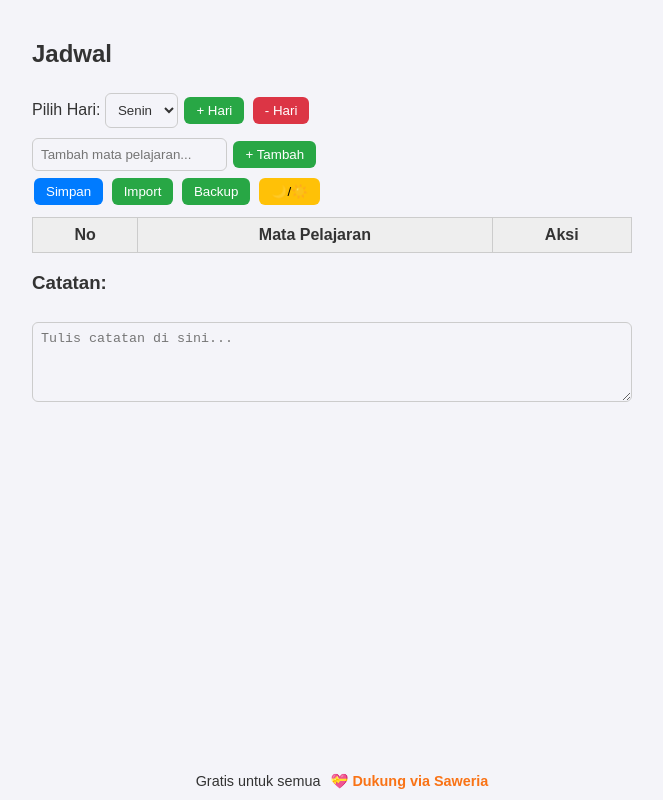
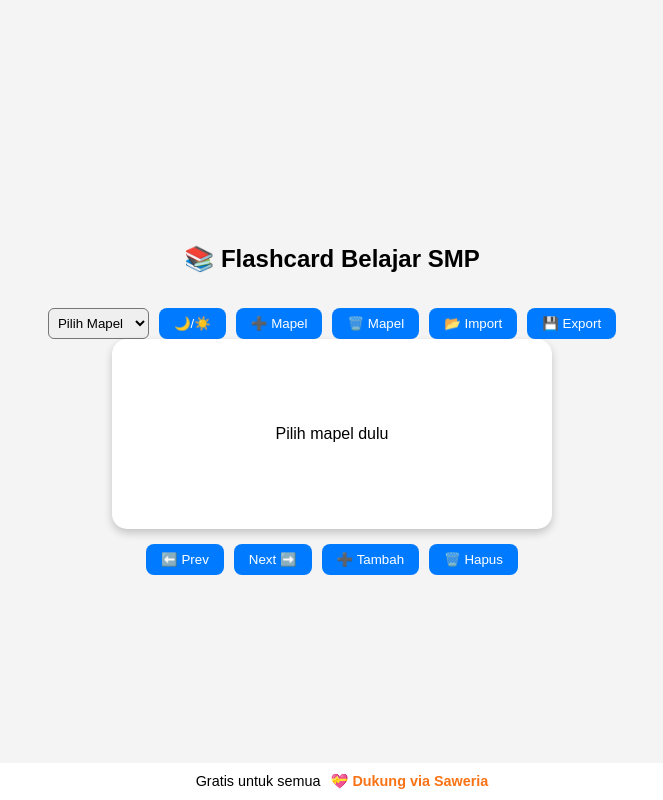
Before and after one commit to vali-tio/Flashcardinggris, a website: page index.html in a window 1280 px wide. Shown: the whole page, without its empty margins (308-971 px from the left). Drawn offline with Linux system fonts and the light colour scheme.

Commit message:
Add files via upload

```diff
--- a/index.html
+++ b/index.html
@@ -1,28 +1,55 @@
 <!DOCTYPE html>
 <html lang="id">
 <head>
-  <meta charset="UTF-8">
-  <meta name="viewport" content="width=device-width, initial-scale=1.0">
-  <title>Jadwal Pelajaran</title>
+  <meta charset="UTF-8" />
+  <meta name="viewport" content="width=device-width, initial-scale=1.0"/>
+  <title>Flashcard Belajar SMP</title>
   <link rel="manifest" href="manifest.webmanifest">
   <style>
-    body { font-family: Arial, sans-serif; margin: 0; padding: 20px; background: #f4f4f9; color: #333; transition: background 0.3s, color 0.3s; }
-    .dark { background: #1e1e1e; color: #f4f4f9; }
-    .container { max-width: 600px; margin: auto; }
-    select, input, button, textarea { padding: 8px; margin: 5px 0; border-radius: 6px; border: 1px solid #ccc; background: inherit; color: inherit; }
-    button { cursor: pointer; }
-    .btn { margin: 2px; padding: 6px 12px; border: none; border-radius: 6px; }
-    .btn-green { background: #28a745; color: #fff; }
-    .btn-blue { background: #007bff; color: #fff; }
-    .btn-red { background: #dc3545; color: #fff; }
-    .btn-yellow { background: #ffc107; color: #000; }
-    table { width: 100%; border-collapse: collapse; margin-top: 10px; }
-    th, td { border: 1px solid #ccc; padding: 8px; text-align: center; }
-    th { background: #eee; }
-    .dark th { background: #333; }
-    .dark td, .dark th { border-color: #555; }
-    textarea { width: 100%; min-height: 80px; margin-top: 10px; resize: vertical; box-sizing: border-box; }
-    tr.dragging { opacity: 0.5; }
+    body {
+      font-family: Arial, sans-serif;
+      margin: 0; padding: 0;
+      display: flex; flex-direction: column;
+      align-items: center; justify-content: center;
+      min-height: 100vh;
+      background-color: var(--bg); color: var(--text);
+      transition: all 0.3s;
+    }
+    :root {
+      --bg: #f4f4f4;
+      --card: #fff;
+      --text: #000;
+    }
+    .dark {
+      --bg: #121212;
+      --card: #1e1e1e;
+      --text: #f1f1f1;
+    }
+    .card {
+      background: var(--card);
+      padding: 20px;
+      border-radius: 15px;
+      box-shadow: 0 4px 8px rgba(0,0,0,0.2);
+      width: 90%; max-width: 400px;
+      text-align: center;
+      min-height: 150px;
+      display: flex; align-items: center; justify-content: center;
+      cursor: pointer;
+    }
+    .controls, .menu {
+      margin-top: 15px;
+      display: flex; gap: 10px; flex-wrap: wrap;
+      justify-content: center;
+    }
+    button {
+      padding: 8px 15px;
+      border: none; border-radius: 8px;
+      cursor: pointer;
+      background: #007bff; color: white;
+    }
+    select, input {
+      padding: 5px; border-radius: 6px;
+    }
   </style>
 </head>
 <footer id="donateFooter">
@@ -59,172 +86,162 @@
 </style>
 
 <body>
-<div class="container">
-  <h2>Jadwal</h2>
-  <div>
-    <label>Pilih Hari:</label>
-    <select id="daySelect"></select>
-    <button class="btn btn-green" onclick="addDay()">+ Hari</button>
-    <button class="btn btn-red" onclick="removeDay()">- Hari</button>
-  </div>
-  <div>
-    <input type="text" id="subjectInput" placeholder="Tambah mata pelajaran...">
-    <button class="btn btn-green" onclick="addSubject()">+ Tambah</button>
-  </div>
-  <div>
-    <button class="btn btn-blue" onclick="saveData()">Simpan</button>
-    <button class="btn btn-green" onclick="importData()">Import</button>
-    <button class="btn btn-green" onclick="backupData()">Backup</button>
-    <button class="btn btn-yellow" onclick="toggleDarkMode()">🌙/☀️</button>
+  <h2>📚 Flashcard Belajar SMP</h2>
+  <div class="menu">
+    <select id="deckSelect"></select>
+    <button onclick="toggleTheme()">🌙/☀️</button>
+    <button onclick="addDeck()">➕ Mapel</button>
+    <button onclick="deleteDeck()">🗑️ Mapel</button>
+    <button onclick="importJSON()">📂 Import</button>
+    <button onclick="exportJSON()">💾 Export</button>
   </div>
 
-  <table id="scheduleTable">
-    <thead>
-      <tr><th>No</th><th>Mata Pelajaran</th><th>Aksi</th></tr>
-    </thead>
-    <tbody></tbody>
-  </table>
+  <div class="card" onclick="toggleAnswer()">
+    <span id="flashText">Pilih mapel dulu</span>
+  </div>
 
-  <div>
-    <h3>Catatan:</h3>
-    <textarea id="notes" placeholder="Tulis catatan di sini..."></textarea>
-  </div>
+  <div class="controls">
+    <button onclick="prevCard()">⬅️ Prev</button>
+    <button onclick="nextCard()">Next ➡️</button>
+    <button onclick="addCard()">➕ Tambah</button>
+    <button onclick="deleteCard()">🗑️ Hapus</button>
   </div>
 
   <script>
-  let data = JSON.parse(localStorage.getItem('jadwalData')) || { days: { 'Senin': [], }, notes: {} };
-  const daySelect = document.getElementById('daySelect');
-  const subjectInput = document.getElementById('subjectInput');
-  const scheduleTable = document.getElementById('scheduleTable').querySelector('tbody');
-  const notes = document.getElementById('notes');
-  let dragSrcEl = null;
+    let data = {
+      "IPA": [
+        {q: "Apa persamaan umum fotosintesis?", a: "6CO₂ + 6H₂O → C₆H₁₂O₆ + 6O₂"},
+        {q: "Apa bunyi Hukum Newton II?", a: "ΣF = m × a"},
+      ],
+      "Matematika": [
+        {q: "Rumus keliling lingkaran?", a: "K = 2 × π × r"},
+        {q: "Teorema Pythagoras?", a: "a² + b² = c²"}
+      ]
+    };
 
-  function renderDays(){
-    daySelect.innerHTML = '';
-    for (let d in data.days){
-      let opt = document.createElement('option');
-      opt.value = d; opt.textContent = d;
-      daySelect.appendChild(opt);
-    }
-    renderSchedule();
+    let deck = [], deckName = null, index = 0, showAnswer = false;
+
+    function init() {
+      const sel = document.getElementById("deckSelect");
+      sel.innerHTML = "<option disabled selected>Pilih Mapel</option>";
+      Object.keys(data).forEach(name => {
+        const opt = document.createElement("option");
+        opt.value = name; opt.textContent = name;
+        sel.appendChild(opt);
+      });
+      sel.onchange = () => selectDeck(sel.value);
     }
 
-  function addDay(){
-    let name = prompt('Nama hari:');
-    if(name && !data.days[name]){ data.days[name] = []; renderDays(); saveData(); }
+    function selectDeck(name) {
+      deckName = name;
+      deck = data[name];
+      index = 0; showAnswer = false;
+      render();
     }
 
-  function removeDay(){
-    let d = daySelect.value;
-    if(confirm('Hapus hari ' + d + '?')){
-      delete data.days[d];
-      delete data.notes[d];
-      renderDays(); saveData();
+    function render() {
+      if (!deckName || deck.length === 0) {
+        document.getElementById("flashText").textContent = "Belum ada kartu di mapel ini";
+        return;
+      }
+      const card = deck[index];
+      document.getElementById("flashText").textContent =
+        showAnswer ? card.a : card.q;
+    }
+
+    function toggleAnswer() {
+      if (!deckName) return;
+      showAnswer = !showAnswer;
+      render();
+    }
+
+    function nextCard() {
+      if (!deckName || deck.length === 0) return;
+      index = (index+1) % deck.length;
+      showAnswer = false;
+      render();
+    }
+
+    function prevCard() {
+      if (!deckName || deck.length === 0) return;
+      index = (index-1+deck.length) % deck.length;
+      showAnswer = false;
+      render();
+    }
+
+    function addCard() {
+      if (!deckName) return alert("Pilih mapel dulu!");
+      const q = prompt("Masukkan pertanyaan:");
+      const a = prompt("Masukkan jawaban:");
+      if(q && a) deck.push({q,a});
+      render();
+    }
+
+    function deleteCard() {
+      if (!deckName || deck.length === 0) return;
+      if(confirm("Hapus kartu ini?")) {
+        deck.splice(index,1);
+        index = Math.max(0, index-1);
+        render();
       }
     }
 
-  function addSubject(){
-    let d = daySelect.value;
-    let subj = subjectInput.value.trim();
-    if(subj){
-      data.days[d].push(subj);
-      subjectInput.value = '';
-      renderSchedule(); saveData();
+    function addDeck() {
+      const name = prompt("Masukkan nama mapel baru:");
+      if (name && !data[name]) {
+        data[name] = [];
+        init();
+        alert("Mapel '" + name + "' berhasil ditambahkan!");
+      } else if (data[name]) {
+        alert("Mapel sudah ada!");
       }
     }
 
-  function removeSubject(index){
-    let d = daySelect.value;
-    data.days[d].splice(index,1);
-    renderSchedule(); saveData();
+    function deleteDeck() {
+      if (!deckName) return alert("Pilih mapel dulu!");
+      if (confirm("Hapus mapel '" + deckName + "' beserta semua kartunya?")) {
+        delete data[deckName];
+        deckName = null;
+        deck = [];
+        init();
+        document.getElementById("flashText").textContent = "Pilih mapel dulu";
+      }
     }
 
-  function editSubject(index){
-    let d = daySelect.value;
-    let cell = document.getElementById('subj-'+index);
-    cell.contentEditable = true;
-    cell.focus();
-    cell.onblur = function(){
-      data.days[d][index] = cell.textContent.trim();
-      cell.contentEditable = false;
-      saveData();
+    function importJSON() {
+      const fileInput = document.createElement("input");
+      fileInput.type = "file"; fileInput.accept = "application/json";
+      fileInput.onchange = e => {
+        const file = e.target.files[0];
+        const reader = new FileReader();
+        reader.onload = () => {
+          try {
+            data = JSON.parse(reader.result);
+            init();
+            alert("Import berhasil!");
+          } catch {
+            alert("File tidak valid!");
+          }
         };
+        reader.readAsText(file);
+      };
+      fileInput.click();
     }
 
-  function renderSchedule(){
-    let d = daySelect.value;
-    scheduleTable.innerHTML = '';
-    data.days[d].forEach((subj,i)=>{
-      let tr = document.createElement('tr');
-      tr.setAttribute('draggable','true');
-      tr.innerHTML = `<td>${i+1}</td>
-                      <td id="subj-${i}">${subj}</td>
-                      <td>
-                        <button class='btn btn-blue' onclick='editSubject(${i})'>✏️</button>
-                        <button class='btn btn-red' onclick='removeSubject(${i})'>🗑️</button>
-                      </td>`;
-      addDnDHandlers(tr, i);
-      scheduleTable.appendChild(tr);
-    });
-    notes.value = data.notes[d] || '';
+    function exportJSON() {
+      const blob = new Blob([JSON.stringify(data,null,2)], {type:"application/json"});
+      const url = URL.createObjectURL(blob);
+      const a = document.createElement("a");
+      a.href = url; a.download = "flashcards.json";
+      a.click();
+      URL.revokeObjectURL(url);
     }
 
-  function saveData(){
-    let d = daySelect.value;
-    data.notes[d] = notes.value;
-    localStorage.setItem('jadwalData', JSON.stringify(data));
-    alert('Data disimpan!');
+    function toggleTheme() {
+      document.body.classList.toggle("dark");
     }
 
-  function backupData(){
-    let blob = new Blob([JSON.stringify(data)], {type:'application/json'});
-    let a = document.createElement('a');
-    a.href = URL.createObjectURL(blob);
-    a.download = 'jadwal.json';
-    a.click();
-  }
-
-  function importData(){
-    let inp = document.createElement('input');
-    inp.type = 'file';
-    inp.accept = 'application/json';
-    inp.onchange = e=>{
-      let file = e.target.files[0];
-      let reader = new FileReader();
-      reader.onload = ()=>{ data = JSON.parse(reader.result); renderDays(); saveData(); };
-      reader.readAsText(file);
-    };
-    inp.click();
-  }
-
-  function toggleDarkMode(){
-    document.body.classList.toggle('dark');
-  }
-
-  function addDnDHandlers(row, index){
-    row.addEventListener('dragstart', (e)=>{
-      dragSrcEl = index;
-      row.classList.add('dragging');
-    });
-    row.addEventListener('dragend', ()=>{
-      row.classList.remove('dragging');
-    });
-    row.addEventListener('dragover', (e)=>{
-      e.preventDefault();
-    });
-    row.addEventListener('drop', (e)=>{
-      let d = daySelect.value;
-      let rows = Array.from(scheduleTable.querySelectorAll('tr'));
-      let dropIndex = rows.indexOf(row);
-      let moved = data.days[d].splice(dragSrcEl,1)[0];
-      data.days[d].splice(dropIndex,0,moved);
-      renderSchedule(); saveData();
-    });
-  }
-
-  daySelect.onchange = renderSchedule;
-  renderDays();
-      // Register Service Worker
+    init();
       if ("serviceWorker" in navigator) {
       navigator.serviceWorker.register("service-worker.js")
         .then(() => console.log("Service Worker registered"))
--- a/service-worker.js
+++ b/service-worker.js
@@ -1,6 +1,6 @@
 self.addEventListener("install", event => {
   event.waitUntil(
-    caches.open("jadwal-cache").then(cache => {
+    caches.open("pwa-cache").then(cache => {
       return cache.addAll([
         "index.html",
         "offline.html"
```
Also changed, not shown: manifest.webmanifest. Lines whose indentation alone changed are shown as unchanged.
